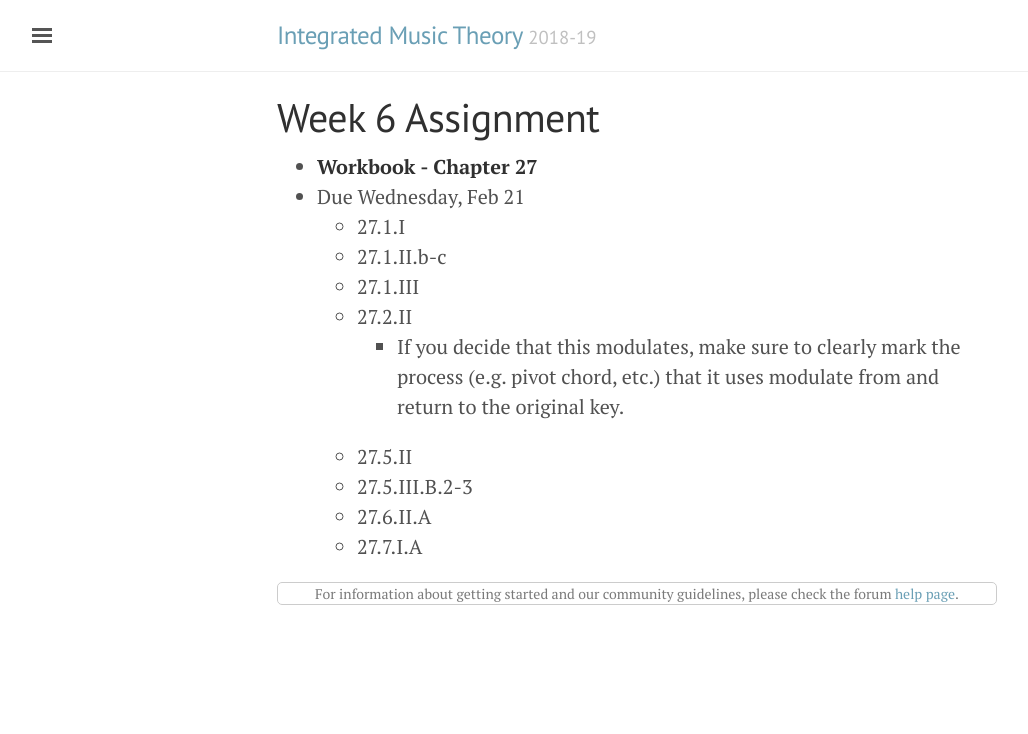
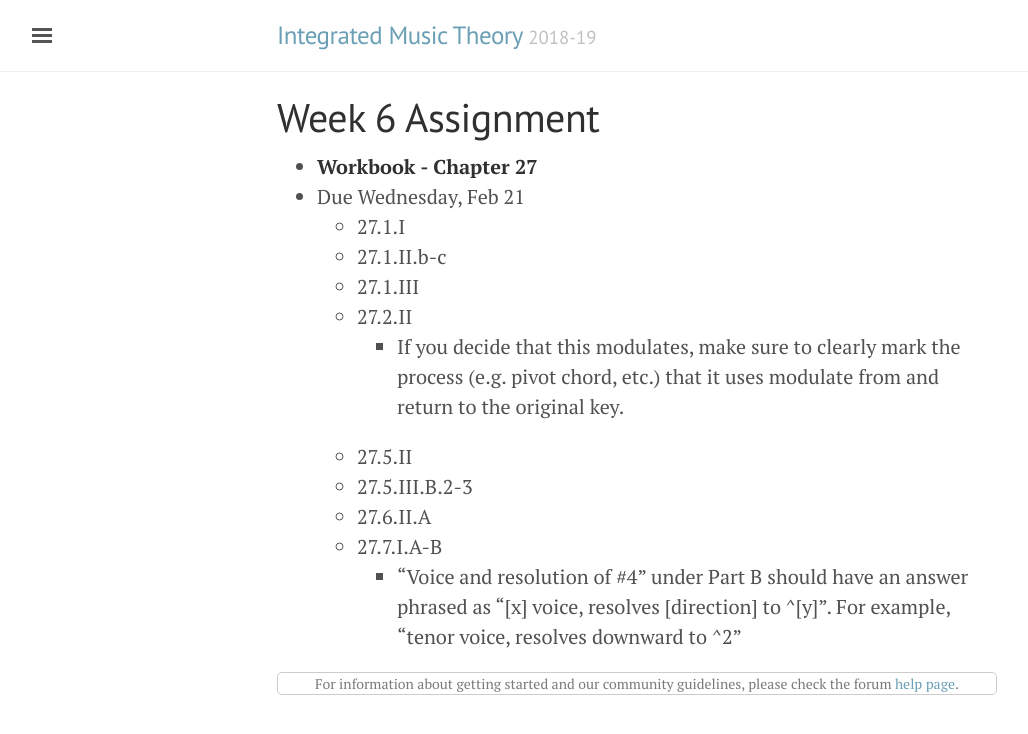
Before and after one commit to intmus/inttheory19-20, a Jekyll site: the page built from _assignments/Spring-semester/2018-02-21.md, in a window 1280 px wide. Shown: the top 734 px of the page, without its empty margins (3-1031 px from the left). Built offline with Jekyll 4.4.1, drawn with Linux system fonts in a browser that asks for light colours; comment, search, counter and statistics services are not loaded.

Commit message:
Week 6 assignment update

```diff
--- a/_assignments/Spring-semester/2018-02-21.md
+++ b/_assignments/Spring-semester/2018-02-21.md
@@ -14,4 +14,5 @@ layout: forum
     - 27.5.II
     - 27.5.III.B.2-3
     - 27.6.II.A
-    - 27.7.I.A
+    - 27.7.I.A-B
+        - "Voice and resolution of #4" under Part B should have an answer phrased as "[x] voice, resolves [direction] to ^[y]". For example, "tenor voice, resolves downward to ^2"
```
